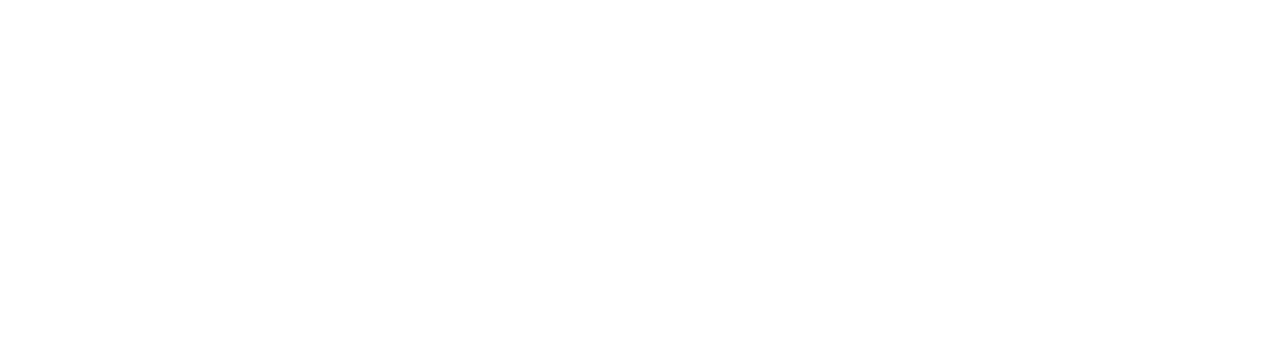
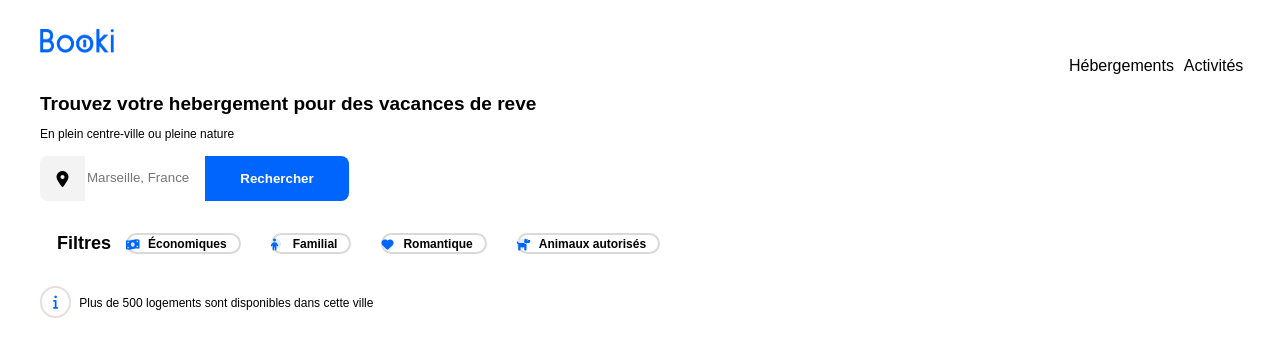
Before and after one commit to Harntest/Projet-2-Booki, a plain HTML site: page index.html in a window 1280 px wide. Drawn offline with Linux system fonts and the light colour scheme.

Commit message:
Ajouts de la partie header et main

```diff
--- a/CSS/style.css
+++ b/CSS/style.css
@@ -0,0 +1,148 @@
+:root {
+    --main-color: #0065FC;
+    --main-bg-color: #F2F2F2;
+    --filter-bg-color: #DEEBFF;
+}
+
+body {
+    font-family: 'Raleway', sans-serif;
+    padding-left: 2.5%;
+    padding-right: 2.5%;
+    margin-top: 6px;
+}
+
+a {
+    text-decoration: none;
+    color: black;
+}
+
+.logo {
+    width: 74px;
+}
+header {
+    height: 74px;
+    display: flex;
+    justify-content: space-between;
+    align-items: center;
+
+}
+
+.lien_a:hover {
+    border-top: #0065FC 3px solid;
+}
+
+.lien_h:hover {
+    border-top: #0065FC 3px solid;
+}
+
+
+.lien_h, .lien_a {
+    display: flex;
+    width: 50%;
+    align-items: flex-end;
+    justify-content: center;
+}
+
+#container_nav ul {
+    list-style-type: none;
+    display: flex;
+    width: 90%;
+}
+
+.link {
+    margin-top: 46px;
+}
+
+/* La Partie Main */
+
+h1 {
+    font-size: 19px;
+}
+
+p{
+    font-size: 12px;
+}
+
+.barre_recherche {
+    border: none;
+    height: 43px;
+    width: 120px;
+}
+
+.bloc_recherche {
+    display: flex;
+    height: 45px;
+    margin-top: 15px;
+}
+.bouton_rechercher {
+    background-color: #0065FC;
+    color: white;
+    font-weight: bold;
+    border-top-right-radius: 8px;
+    border-bottom-right-radius: 8px;
+    border: none;
+    width: 12%;
+}
+
+#bouton_rechercher_phone {
+    display: none;
+}
+
+#icon {
+    width: 45px;
+    display: flex;
+    align-items: center;
+    justify-content: center;
+    border-radius: 8px 0 0 8px;
+    background-color: #f4f3f3;
+}
+.rechercher_filtre
+{
+    display: flex;
+    flex-wrap: wrap;
+    margin: 17px;
+    font-size: 12px;
+}
+
+.rechercher_filtre i {
+    background-color: #DEEBFF;
+    border-radius: 100%;
+    height: 10px;
+    width: 10px;
+    align-items: center;
+    justify-content: center;
+    margin: -2px;
+    color: #0065FC;
+    margin-right: 12px;
+}
+
+.rechercher_filtre div {
+    display: flex;
+    align-items: center;
+    margin-right: 22px;
+    border: 2px solid #d9d9d9;
+    border-radius: 32px;
+    margin: 15px;
+    transition-duration: 0.1s;
+    cursor: pointer;
+    padding-right: 12px;
+    font-weight: bold;
+}
+.rechercher_filtre div:hover {
+    background-color: #0065FC;
+}
+
+/******* Info ******/
+
+.fa-solid.fa-info {
+    color: #0065FC;
+    border-radius: 50px;
+    border: solid 2px #eadddd;
+    margin-right: 8px;
+    padding: 7px 11px 7px 11px;
+    font-size: 14px;
+}
+
+.info p {
+    display: initial;
+}
--- a/index.html
+++ b/index.html
@@ -6,10 +6,75 @@
     <meta name="viewport" content="width=device-width, initial-scale=1.0">
     <script src="https://kit.fontawesome.com/8419d69b0d.js" crossorigin="anonymous"></script>
 
-    <link rel="stylesheet" href="CSS/style.css">
+    <link rel="stylesheet" href="./CSS/style.css">
     <title>Booki</title>
 </head>
 <body>
 
+    <!--La partie header-->
+    <header>
+        <a href="#">
+            <img class="logo" src="./images/logo/Booki.png" alt="Logo booki"></div>
+        </a>
+        <nav>
+            <div id="container_nav">
+                <ul>
+                    <div class="lien_h"><li class="link"><a href="#">Hébergements</a></li></div>
+                    <div class="lien_a"><li class="link"><a href="#">Activités</a></li></div>
+                </ul>
+            </div>
+
+        </nav>
+    </header>
+
+    <!--La partie main-->
+    <main>
+        <div id="main-top">
+         <h1>Trouvez votre hebergement pour des vacances de reve</h1>
+        <p>En plein centre-ville ou pleine nature</p>
+        </div>
+
+        <!--form à faire-->
+        <form class="bloc_recherche">
+            <div id="icon">
+                <i class="fa-solid fa-location-dot"></i>
+            </div>
+      <input class="barre_recherche" type="search" name="recherche" placeholder="Marseille, France">
+
+      <button class="bouton_rechercher">Rechercher</button>
+      <button class="fa-solid fa-magnifying-glass" id="bouton_rechercher_phone"></button>
+      </form>
+
+      <div class="rechercher_filtre">
+        <h2>
+           Filtres
+       </h2>
+
+       <!-- Bouton économique -->
+   <div>
+        <i class="fa-solid fa-money-bill-wave"></i>Économiques
+    </div>
+
+   <!-- Bouton familiale -->
+   <div>
+    <i class="fa-solid fa-child"></i>Familial
+</div>
+
+   <!-- Bouton romantique -->
+   <div>
+    <i class="fa-solid fa-heart"></i>Romantique
+</div>
+
+   <!-- Bouton animaux autorisés -->
+   <div>
+    <i class="fa-solid fa-dog"></i>Animaux autorisés
+</div>
+
+</div>
+<div class="info">
+    <i class="fa-solid fa-info"></i><p>Plus de 500 logements sont disponibles dans cette ville</p>
+</div>
+</main>
+
 </body>
 </html>
```
